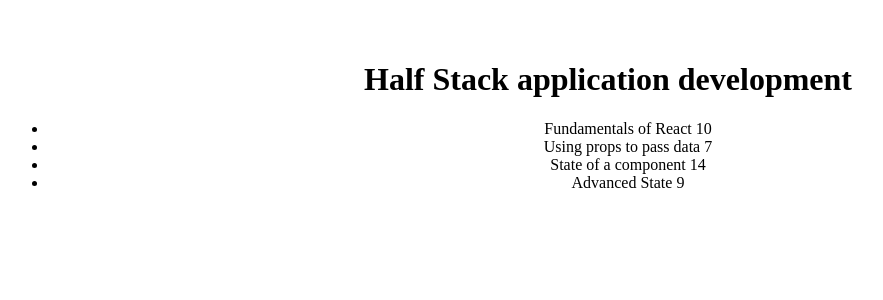
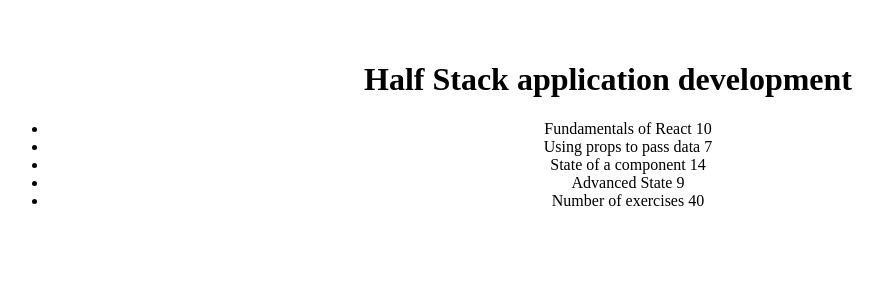
Before and after one commit to ddenio/reactFullstackOpenPart2, a React (Vite) app: page / in a window 1280 px wide. Shown: the top 300 px of the page, without its empty margins (32-915 px from the left). Built offline with nearby package versions, Linux system fonts and the light colour scheme.

Commit message:
used reduce function to add total numbe rof exercises

```diff
--- a/src/components/Content.jsx
+++ b/src/components/Content.jsx
@@ -1,4 +1,5 @@
 import Part from "./Part"
+import Total from "./Total"
 
 const Content = ({ parts }) => {
     console.log("content props:", parts)
@@ -7,6 +8,8 @@
             {parts.map(part =>
                 <Part key={part.id} part={part} />
             )}
+
+            <Total parts={parts}/>
         </ul>
     )
   }
--- /dev/null
+++ b/src/components/Total.jsx
@@ -0,0 +1,11 @@
+
+
+const Total = ({parts}) => {
+    const total = parts.reduce((sum, part) => sum + part.exercises, 0)
+
+    return (
+      <li>Number of exercises {total}</li>
+    )
+    }
+
+  export default Total
```
